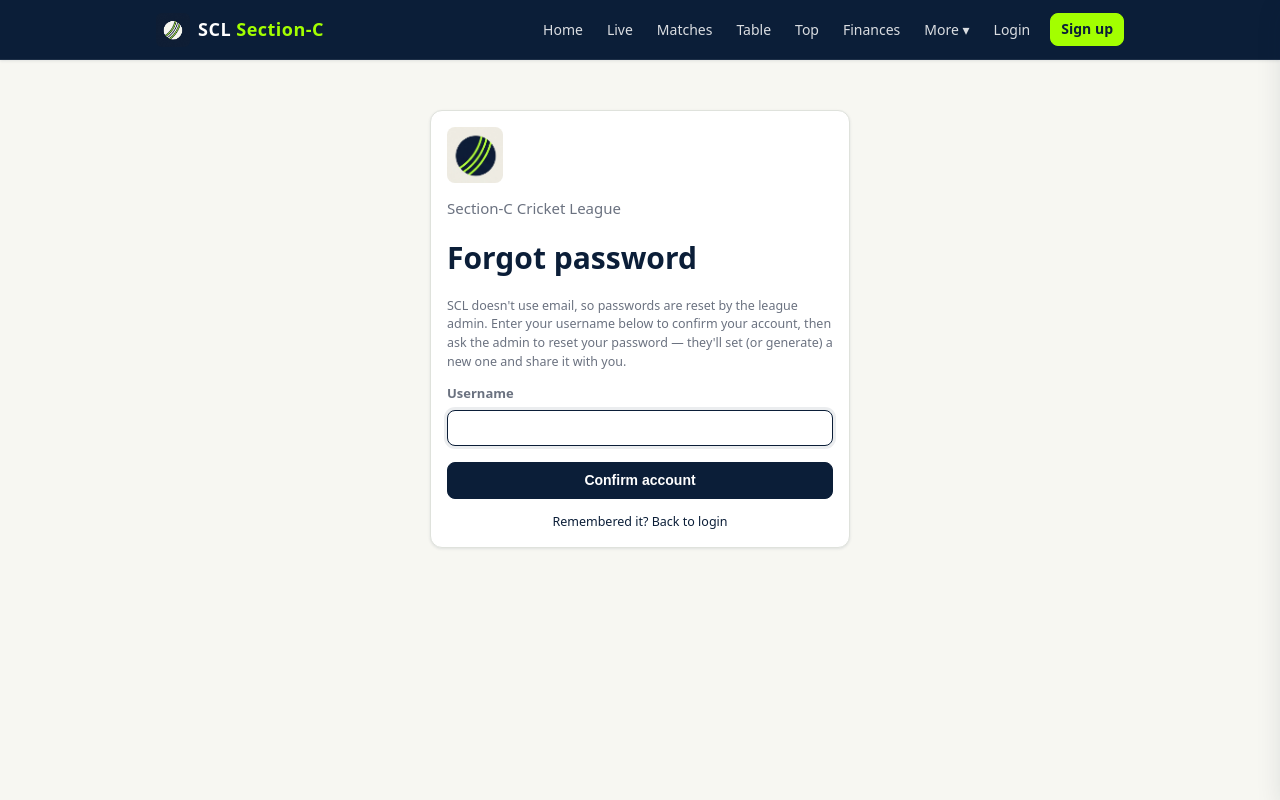
After one commit to Sanawar21/scl-official, a Flask app: page /auth/forgot in a window 1280 px wide. The commit adds this page. Run offline with Flask 3, Linux system fonts and the light colour scheme.

Commit message:
Add admin-driven password recovery flow
The app has no email system, so forgot-password routes through the admin:
a /auth/forgot page confirms the player's username and points them at the
admin, and Admin → Link accounts gains a per-account Reset password action
that sets a new password or generates one (flashed for the admin to copy).
The reset service excludes the admin account (credentials come from .env),
and the login page links to the forgot page.

🤖 Generated with Codebuff
Co-Authored-By: Codebuff <noreply@codebuff.com>

```diff
--- a/app/routes/auth.py
+++ b/app/routes/auth.py
@@ -1,3 +1,5 @@
+import secrets
+
 from flask import Blueprint, current_app, flash, jsonify, redirect, render_template, request, session, url_for
 
 from .. import rules as R
@@ -37,6 +39,30 @@ def login():
 def logout():
     session.clear()
     return redirect(url_for("viewer.home"))
+
+
+@auth_bp.get("/forgot")
+def forgot_page():
+    return render_template("auth/forgot.html")
+
+
+@auth_bp.post("/forgot")
+def forgot():
+    """Password recovery entry point. The app has no email system, so the flow
+    hands the player to the admin: the admin resets the password from the
+    admin link page and shares it out-of-band."""
+    auth_service = current_app.extensions["auth_service"]
+    username = (request.form.get("username", "") or "").strip()
+    user = auth_service.get_by_username(username) if username else None
+    if not user:
+        flash("No account found with that username. Double-check the spelling, or sign up.", "error")
+        return redirect(url_for("auth.forgot_page"))
+    if user["role"] == R.ROLE_ADMIN:
+        flash("The administrator account is managed through the server configuration (.env).", "info")
+        return redirect(url_for("auth.forgot_page"))
+    flash(f"Found the account '{user['username']}'. Ask the admin to reset its password "
+          "(Admin → Link accounts → Reset password), then log in with the new one.", "info")
+    return redirect(url_for("auth.forgot_page"))
 
 
 @auth_bp.get("/signup")
@@ -105,3 +131,24 @@ def unlink_user(user_id):
     current_app.extensions["auth_service"].unlink_user(user_id)
     flash("Account unlinked.", "success")
     return redirect(url_for("auth.link_page"))
+
+
+@auth_bp.post("/admin/reset-password/<user_id>")
+@login_required(role=R.ROLE_ADMIN)
+def reset_password(user_id):
+    """Admin sets (or generates) a new password for a player account."""
+    auth_service = current_app.extensions["auth_service"]
+    new_password = request.form.get("new_password", "")
+    action = request.form.get("action", "set")
+    try:
+        if action == "generate":
+            new_password = secrets.token_urlsafe(9)
+        user = auth_service.reset_password(user_id, new_password)
+        if action == "generate":
+            flash(f"Generated a new password for {user['username']}: {new_password} "
+                  "— share it with the player.", "success")
+        else:
+            flash(f"Password reset for {user['username']}.", "success")
+    except ValueError as exc:
+        flash(str(exc), "error")
+    return redirect(url_for("auth.link_page"))
--- /dev/null
+++ b/app/templates/auth/forgot.html
@@ -0,0 +1,23 @@
+{% extends "base.html" %}
+{% block title %}Forgot Password{% endblock %}
+{% block content %}
+<div class="auth-card card">
+  <img src="{{ url_for('viewer.branding_asset', relpath='scl/logo-only-light-bg-square.JPG') }}"
+       alt="SCL" style="max-height:56px;border-radius:8px;margin-bottom:8px">
+  <p class="auth-sub">Section-C Cricket League</p>
+  <h1>Forgot password</h1>
+  <p class="muted small">SCL doesn't use email, so passwords are reset by the league admin.
+    Enter your username below to confirm your account, then ask the admin to reset your
+    password — they'll set (or generate) a new one and share it with you.</p>
+  <form method="post" action="{{ url_for('auth.forgot') }}">
+    <label for="forgot-username">Username</label>
+    <input id="forgot-username" type="text" name="username" required autofocus>
+    <div style="margin-top:14px">
+      <button class="btn btn-primary btn-block" type="submit">Confirm account</button>
+    </div>
+  </form>
+  <p class="small" style="margin:14px 0 0;text-align:center">
+    Remembered it? <a href="{{ url_for('auth.login_page') }}">Back to login</a>
+  </p>
+</div>
+{% endblock %}
--- a/app/templates/auth/login.html
+++ b/app/templates/auth/login.html
@@ -18,6 +18,9 @@
       <button class="btn btn-primary btn-block" type="submit">Login</button>
     </div>
   </form>
+  <p class="small" style="margin:12px 0 0;text-align:center">
+    <a href="{{ url_for('auth.forgot_page') }}">Forgot password?</a>
+  </p>
   <div class="empty" style="margin-top:14px">
     <p class="small" style="margin:0">New here?
       <a href="{{ url_for('auth.signup_page') }}">Sign up</a> — an admin will link your account to
```
Also changed, not shown: MEMORY.md (+10 -0 lines), app/services/auth_service.py (+21 -0 lines), app/templates/admin/link.html (+17 -5 lines), tests/test_password_reset.py (added, +139 -0 lines).
